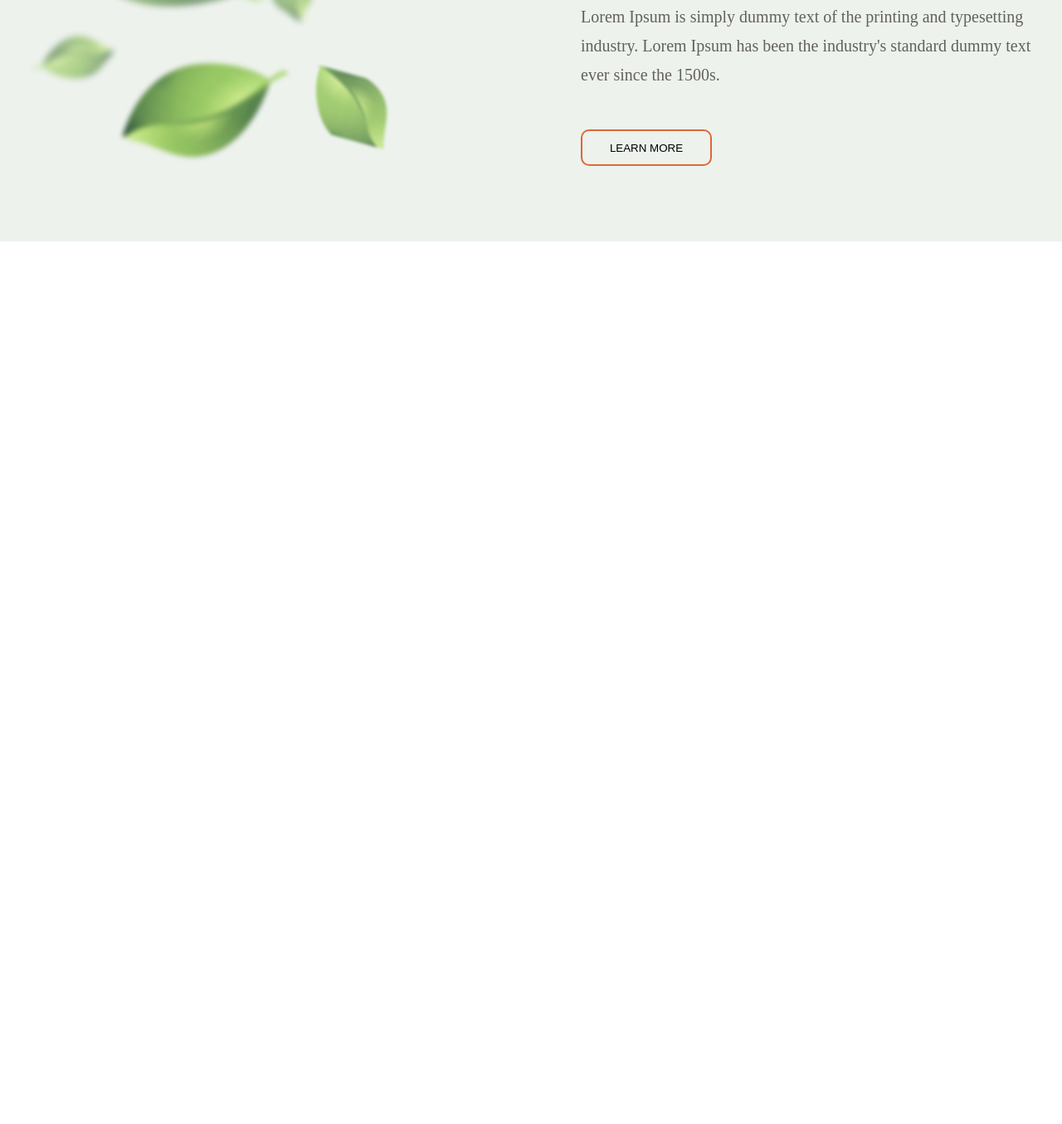
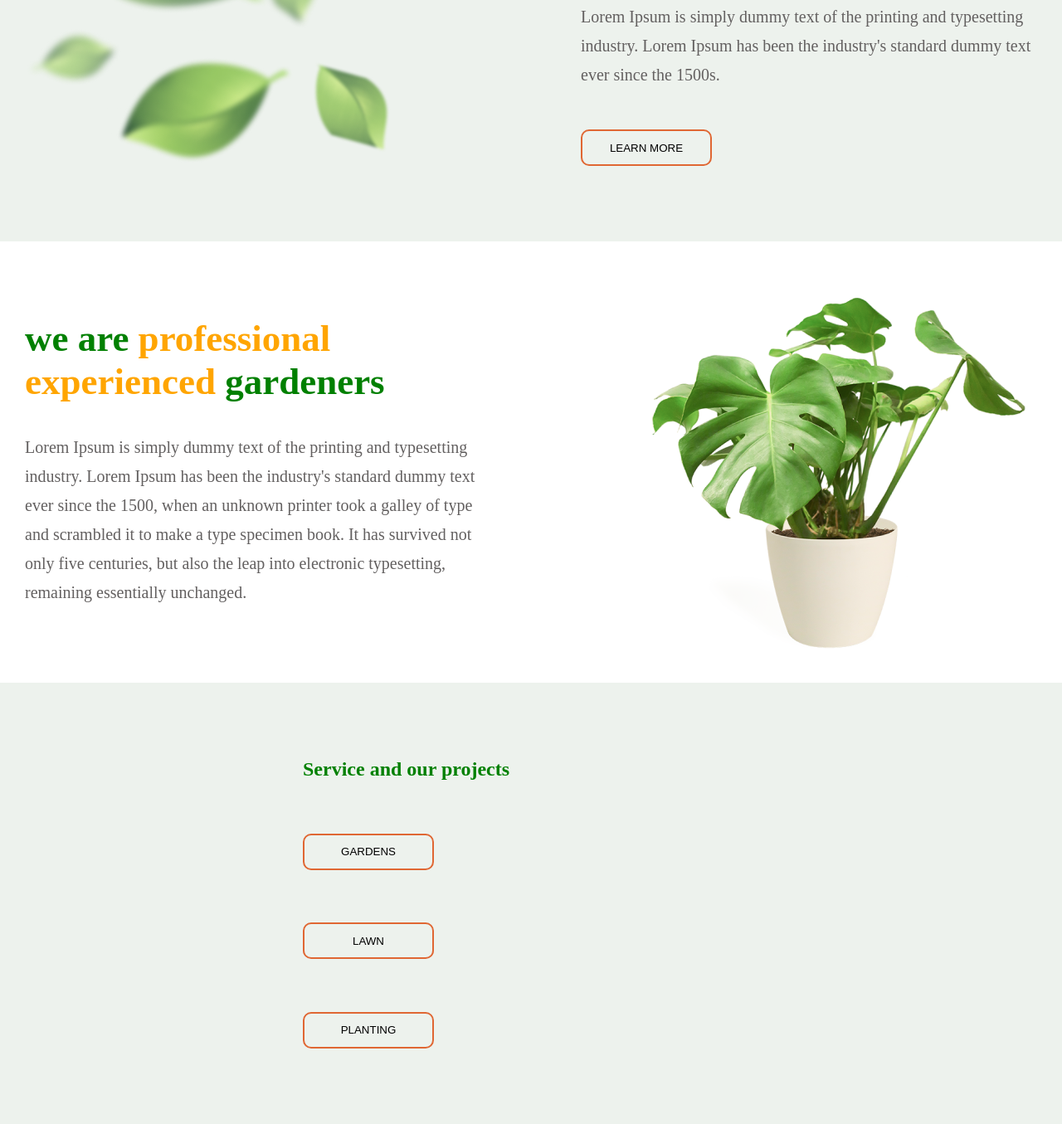
Before and after one commit to cherniakoumaxsim/Plants, a plain HTML site: page index.html in a window 1280 px wide. Shown: the part 375-1730 px from the top of the page at 83% size. Before the commit the page ends 800 px from the top, so only its background shows below. Drawn offline with Linux system fonts and the light colour scheme; a web font is replaced by a local one.

Commit message:
Add fales

```diff
--- a/index.html
+++ b/index.html
@@ -38,6 +38,33 @@
             </div>
             </div>
         </section>
+
+        <section class="aboutsas" id="aboutsas">
+            <div class="wrapper">
+
+                <div class="aboutsas_text">
+                    <h1> <span class="green">we are</span> <span class="orange">professional experienced <span class="green">gardeners</span> </h1>
+                        <p>Lorem Ipsum is simply dummy text of the printing and typesetting industry. Lorem Ipsum has been the industry's standard dummy text ever since the 1500,
+                             when an unknown printer took a galley of type and scrambled it to make a type specimen book. It has survived not only five centuries,
+                              but also the leap into electronic typesetting,
+                             remaining essentially unchanged. </p>
+                </div>
+                <img src="houseplant 1.png" alt="">
+                </div>
+            </section>
+
+
+
+                <section class="welcome" id="amogus">
+                    <div class="amogus">
+
+                        <div class="amogus_tex">
+                            <h1><span class="green">Service and our projects</span> </h1>
+                            <button class="buttom">Gardens</button>
+                            <button class="buttom">Lawn</button>
+                            <button class="buttom">Planting</button>
+                            </div>
+
     </main>
 
 </body>
--- a/style.css
+++ b/style.css
@@ -131,3 +131,54 @@ main{
     font-size: 20px;
     line-height: 35px;
 }
+
+.orange{
+    color: orange;
+}
+
+.aboutsas_text {
+    width: 550px;
+    height: 350px;
+    display: flex;
+    flex-direction: column;
+    justify-content: space-between;
+    color: #636060;
+}
+
+.aboutsas_text h1{
+    font-family: 'Inika', serif;
+    font-size: 45px;
+    color: #499a18;
+}
+
+.aboutsas_text p{
+    font-family: 'Inika', serif;
+    font-size: 20px;
+    line-height: 35px;
+}
+.aboutsas{
+    width: 100vw;
+    height: 532px;
+    background-color: #ffffff;
+    display: flex;
+    align-items: center;
+    justify-content: center;
+}
+
+
+.aboutsas .wrapper{
+    width: 1220px;
+    height: 50px;
+    display: flex;
+    align-items: center;
+    justify-content: space-between;
+}
+
+.amogus_tex{
+    width: 550px;
+    height: 350px;
+    display: flex;
+    flex-direction: column;
+    justify-content: space-between;
+    color: #636060;
+}
```
Also changed, not shown: houseplant 1.png (added), service_item (1).png (added), service_item (2).png (added), service_item (3).png (added), service_item (4).png (added), service_item (5).png (added), service_item.png (added).
